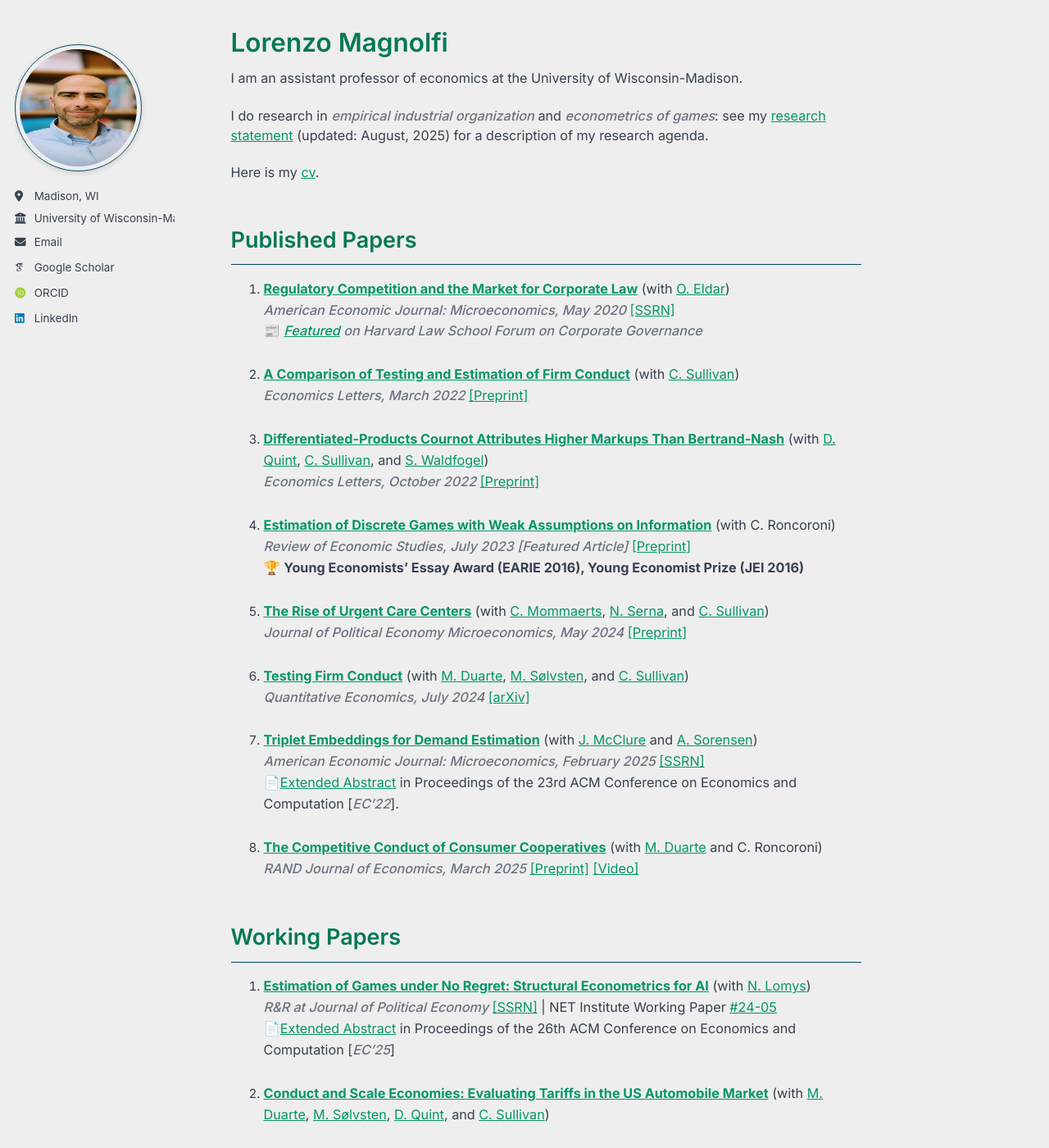
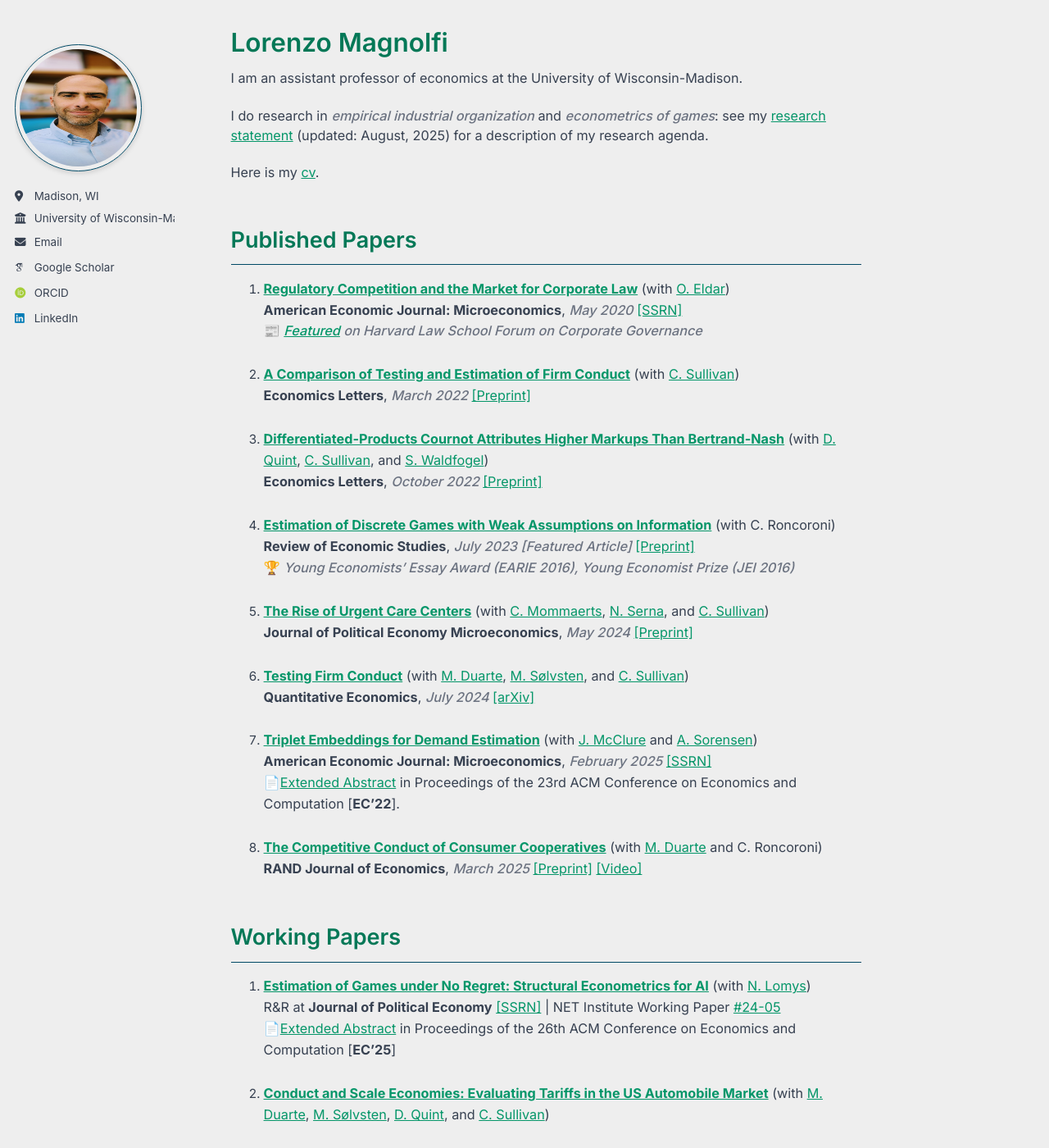
Before and after one commit to LorenzoMagnolfi/Lorenzomagnolfi.github.io, a Jekyll site: the page built from _pages/about.md, in a window 1280 px wide and 1400 px high. Shown: the whole window at 82% size. Built offline with Jekyll 4.4.1, drawn with Linux system fonts in a browser that asks for light colours; some web fonts are replaced; a script that is not in the unit is left out.

```diff
--- a/_pages/about.md
+++ b/_pages/about.md
@@ -16,37 +16,37 @@ Here is my [cv](files\cv_2025.pdf).
 ## Published Papers
 
 1. [**Regulatory Competition and the Market for Corporate Law**](https://www.aeaweb.org/articles?id=10.1257%2Fmic.20180056) (with [O. Eldar](https://sites.google.com/view/ofereldar))
-   *American Economic Journal: Microeconomics, May 2020* [[SSRN]](https://papers.ssrn.com/sol3/papers.cfm?abstract_id=2685969)<br>
+   **American Economic Journal: Microeconomics**, *May 2020* [[SSRN]](https://papers.ssrn.com/sol3/papers.cfm?abstract_id=2685969)<br>
    📰 *[Featured](https://corpgov.law.harvard.edu/2015/12/28/regulatory-competition-and-the-market-for-corporate-law/) on Harvard Law School Forum on Corporate Governance*
 
 2. [**A Comparison of Testing and Estimation of Firm Conduct**](https://www.sciencedirect.com/science/article/pii/S0165176522000246) (with [C. Sullivan](https://sites.google.com/view/christopher-sullivan))
-   *Economics Letters, March 2022* [[Preprint]](files/papers/AComparisonOfTestingEstimationFirmConduct.pdf)
+   **Economics Letters**, *March 2022* [[Preprint]](files/papers/AComparisonOfTestingEstimationFirmConduct.pdf)
 
 3. [**Differentiated-Products Cournot Attributes Higher Markups Than Bertrand-Nash**](https://doi.org/10.1016/j.econlet.2022.110804) (with [D. Quint](https://users.ssc.wisc.edu/~dquint/), [C. Sullivan](https://sites.google.com/view/christopher-sullivan), and [S. Waldfogel](https://www.swaldfogel.com/))
-   *Economics Letters, October 2022*   [[Preprint]](files/papers/BertrandCournot+(76).pdf)
+   **Economics Letters**, *October 2022*   [[Preprint]](files/papers/BertrandCournot+(76).pdf)
 
 4. [**Estimation of Discrete Games with Weak Assumptions on Information**](https://academic.oup.com/restud/advance-article-abstract/doi/10.1093/restud/rdac058/6670639) (with C. Roncoroni)
-   *Review of Economic Studies, July 2023* *[Featured Article]*  [[Preprint]](files/papers/EstimationDiscrGamesWeakInfo_MagnolfiRoncoroni_Mar2022.pdf)<br>
-   🏆 **Young Economists' Essay Award (EARIE 2016), Young Economist Prize (JEI 2016)**
+   **Review of Economic Studies**, *July 2023* *[Featured Article]*  [[Preprint]](files/papers/EstimationDiscrGamesWeakInfo_MagnolfiRoncoroni_Mar2022.pdf)<br>
+   🏆 *Young Economists' Essay Award (EARIE 2016), Young Economist Prize (JEI 2016)*
 
 5. [**The Rise of Urgent Care Centers**](https://www.journals.uchicago.edu/doi/10.1086/727821) (with [C. Mommaerts](https://sites.google.com/site/corinamommaerts/), [N. Serna](https://www.nserna.com/), and [C. Sullivan](https://sites.google.com/view/christopher-sullivan))
-   *Journal of Political Economy Microeconomics, May 2024* [[Preprint]](files/papers/RiseUCCs.pdf)
+   **Journal of Political Economy Microeconomics**, *May 2024* [[Preprint]](files/papers/RiseUCCs.pdf)
 
 6. [**Testing Firm Conduct**](https://www.econometricsociety.org/publications/quantitative-economics/2024/07/01/Testing-Firm-Conduct) (with [M. Duarte](https://sites.google.com/view/marco-duarte/home), [M. Sølvsten](https://sites.google.com/site/mikkelsoelvsten/), and [C. Sullivan](https://sites.google.com/view/christopher-sullivan))
-   *Quantitative Economics, July 2024*  [[arXiv]](https://arxiv.org/abs/2301.06720)
+   **Quantitative Economics**, *July 2024*  [[arXiv]](https://arxiv.org/abs/2301.06720)
 
 7. [**Triplet Embeddings for Demand Estimation**](https://www.aeaweb.org/articles?id=10.1257/mic.20220248) (with [J. McClure](https://www.joncfmcclure.com/) and [A. Sorensen](https://users.ssc.wisc.edu/~sorensen/))
-  *American Economic Journal: Microeconomics, February 2025*  [[SSRN]](https://papers.ssrn.com/sol3/papers.cfm?abstract_id=4113399)<br>
-📄[Extended Abstract](https://dl.acm.org/doi/10.1145/3490486.3538282) in Proceedings of the 23rd ACM Conference on Economics and Computation [*EC'22*].
+  **American Economic Journal: Microeconomics**, *February 2025*  [[SSRN]](https://papers.ssrn.com/sol3/papers.cfm?abstract_id=4113399)<br>
+📄[Extended Abstract](https://dl.acm.org/doi/10.1145/3490486.3538282) in Proceedings of the 23rd ACM Conference on Economics and Computation [**EC'22**].
 
 9. [**The Competitive Conduct of Consumer Cooperatives**](https://onlinelibrary.wiley.com/doi/10.1111/1756-2171.12496) (with [M. Duarte](https://sites.google.com/view/marco-duarte/home) and C. Roncoroni)
-   *RAND Journal of Economics, March 2025* [[Preprint]](files/papers/Cooperatives+(16).pdf) [[Video]](https://youtu.be/O4qBSvh3SUU)
+   **RAND Journal of Economics**, *March 2025* [[Preprint]](files/papers/Cooperatives+(16).pdf) [[Video]](https://youtu.be/O4qBSvh3SUU)
 
 ## Working Papers
 
 1. [**Estimation of Games under No Regret: Structural Econometrics for AI**](files/papers/Estimation_of_Games_under_No_Regret_11_29.pdf) (with [N. Lomys](https://niccololomys.com/))
-   *R&R at Journal of Political Economy* [[SSRN]](https://ssrn.com/abstract=4269273) | NET Institute Working Paper [#24-05](https://ideas.repec.org/p/net/wpaper/2405.html)<br>
-📄[Extended Abstract](https://dl.acm.org/doi/10.1145/3736252.3742516) in Proceedings of the 26th ACM Conference on Economics and Computation [*EC'25*]
+   R&R at **Journal of Political Economy** [[SSRN]](https://ssrn.com/abstract=4269273) | NET Institute Working Paper [#24-05](https://ideas.repec.org/p/net/wpaper/2405.html)<br>
+📄[Extended Abstract](https://dl.acm.org/doi/10.1145/3736252.3742516) in Proceedings of the 26th ACM Conference on Economics and Computation [**EC'25**]
 
 2. [**Conduct and Scale Economies: Evaluating Tariffs in the US Automobile Market**](/files/papers/ConductAndScaleEconomies_Manuscript+(1)) (with [M. Duarte](https://sites.google.com/view/marco-duarte/home), [M. Sølvsten](https://sites.google.com/site/mikkelsoelvsten/), [D. Quint](https://users.ssc.wisc.edu/~dquint/), and [C. Sullivan](https://sites.google.com/view/christopher-sullivan))
 
@@ -60,13 +60,13 @@ NBER Working Paper [#32863](https://www.nber.org/papers/w32863) | This paper sup
 6. [**An Equilibrium Model of Rollover Lotteries**](files/papers/Rollover.pdf) (with [G. Compiani](https://giovannicompiani.com/) and [L. Smith](https://www.lonessmith.com/))
 
 7. [**Political Connections and Market Structure**](files/papers/PoliticalConnectionsMarketStructure.pdf) (with C. Roncoroni)
-🏆 **Public Utility Research Prize (IIOC 2017)**
+🏆 *Public Utility Research Prize (IIOC 2017)*
 *Resting, for now*
 
 ## Work in Progress
 
 1. **Market Counterfactuals with Nonparametric Supply: An ML/AI Approach** (with [H. Chiang](https://sites.google.com/view/haroldchiang/home), [J. Collison](https://jackcollison.github.io/), and [C. Sullivan](https://sites.google.com/view/christopher-sullivan)) [[slides]](/files/papers/MarketCFs_slides.pdf)<br>
-📄[Extended abstract](https://dl.acm.org/doi/10.1145/3736252.3742649) in Proceedings of the 26th ACM Conference on Economics and Computation [*EC'25*]
+📄[Extended abstract](https://dl.acm.org/doi/10.1145/3736252.3742649) in Proceedings of the 26th ACM Conference on Economics and Computation [**EC'25**]
 
 2. **Robust Identification in Repeated Games: An Empirical Approach to Algorithmic Competition** (A. Cozzolino, [C. Gualdani](https://www.cristinagualdani.com/), [I. Gufler](https://sites.google.com/view/ivangufler), and [N. Lomys](https://niccololomys.com/))
 
```
